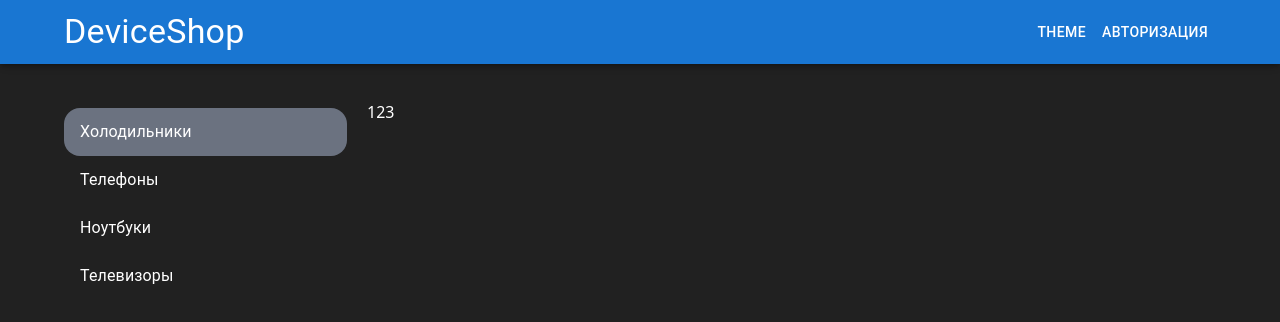
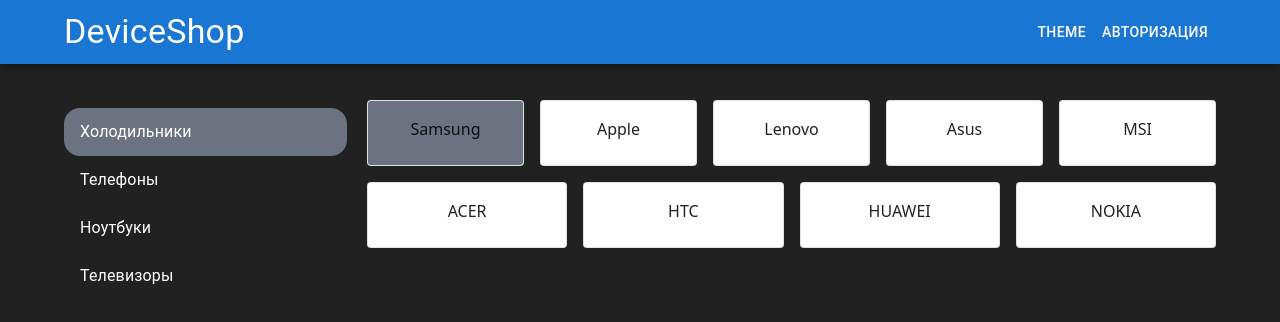
Before and after one commit to DamarooWork/device-shop, a React (Vite) app: page / in a window 1280 px wide. Shown: the top 322 px of the page. Built offline with nearby package versions, Linux system fonts and the light colour scheme.

Commit message:
shop page start

```diff
--- a/src/components/BrandBar.tsx
+++ b/src/components/BrandBar.tsx
@@ -1,10 +1,35 @@
-import { observer } from "mobx-react-lite"
+import { observer } from 'mobx-react-lite'
+import { useContext } from 'react'
+import { Context } from '../App'
+import Card from '@mui/material/Card'
+import CardContent from '@mui/material/CardContent'
 
-export default observer(function BrandBar(){
+export default observer(function BrandBar() {
+  const { device } = useContext(Context)
 
   return (
-   <>
-
-   </>
+    <section className="flex items-center justify-center  flex-wrap gap-4">
+      {device.brands.map((brand: IBrand) => {
+        return (
+          <Card
+            className="flex-1 basis-1/6 text-center"
+            key={brand.id}
+            variant="outlined"
+            onClick={() => device.setSelectedBrand(brand)}
+          >
+            <CardContent
+              className={` cursor-pointer
+              ${
+                brand.id === device.selectedBrand.id
+                  ? 'dark:bg-gray-500 bg-gray-200 '
+                  : ''
+              }`}
+            >
+              {brand.name}
+            </CardContent>
+          </Card>
+        )
+      })}
+    </section>
   )
 })
--- /dev/null
+++ b/src/components/DeviceList.tsx
@@ -0,0 +1,14 @@
+import { observer } from 'mobx-react-lite'
+import { useContext } from 'react'
+import { Context } from '../App'
+
+export default observer(function DeviceList() {
+  const { device } = useContext(Context)
+  return (
+    <section className="flex">
+      {device.devices.map(() => {
+        return 123
+      })}
+    </section>
+  )
+})
--- a/src/pages/Shop.tsx
+++ b/src/pages/Shop.tsx
@@ -1,5 +1,6 @@
 import { Container } from '@mui/material'
 import TypeBar from '../components/TypeBar'
+import BrandBar from '../components/BrandBar'
 
 export default function Shop() {
   return (
@@ -8,7 +9,9 @@
         <div className="flex-1">
           <TypeBar />
         </div>
-        <div className="flex-[3]">123</div>
+        <div className="flex-[3]">
+          <BrandBar />
+        </div>
       </section>
     </>
   )
--- a/src/store/DeviceStore.tsx
+++ b/src/store/DeviceStore.tsx
@@ -4,7 +4,8 @@
   _types: IType[]
   _brands: IBrand[]
   _devices: IDevice[]
-  _selectedType: {}
+  _selectedType: IType
+  _selectedBrand: IBrand
   constructor() {
     this._types = [
       { id: 1, name: 'Холодильники' },
@@ -14,9 +15,16 @@
     ]
     this._brands = [
       { id: 1, name: 'Samsung' },
-      { id: 2, name: 'Samsung' },
+      { id: 2, name: 'Apple' },
+      { id: 3, name: 'Lenovo' },
+      { id: 4, name: 'Asus' },
+      { id: 5, name: 'MSI' },
+      { id: 6, name: 'ACER' },
+      { id: 7, name: 'HTC' },
+      { id: 8, name: 'HUAWEI' },
+      { id: 9, name: 'NOKIA' },
     ]
-    this._devices = [
+    ;(this._devices = [
       {
         id: 1,
         name: 'Iphone 12 pro',
@@ -52,9 +60,10 @@
         rating: 5,
         img: 'https://twigo.ru/center/iblock/5dc/4d51489125b1f5cfea6176690e41f202_2.jpg',
       },
-    ]
-    this._selectedType = { id: 1, name: 'Холодильники' }
-    makeAutoObservable(this)
+    ]),
+      (this._selectedType = { id: 1, name: 'Холодильники' }),
+      (this._selectedBrand = { id: 1, name: 'Samsung' }),
+      makeAutoObservable(this)
   }
   setTypes(type: IType) {
     this._types.push(type)
@@ -67,6 +76,9 @@
   }
   setSelectedType(type: IType) {
     this._selectedType = type
+  }
+  setSelectedBrand(brand: IBrand) {
+    this._selectedBrand = brand
   }
 
   get types() {
@@ -81,4 +93,7 @@
   get selectedType() {
     return this._selectedType
   }
+  get selectedBrand() {
+    return this._selectedBrand
+  }
 }
```
Also changed, not shown: src/components/DeviceItem.tsx (added, +9 -0 lines).
